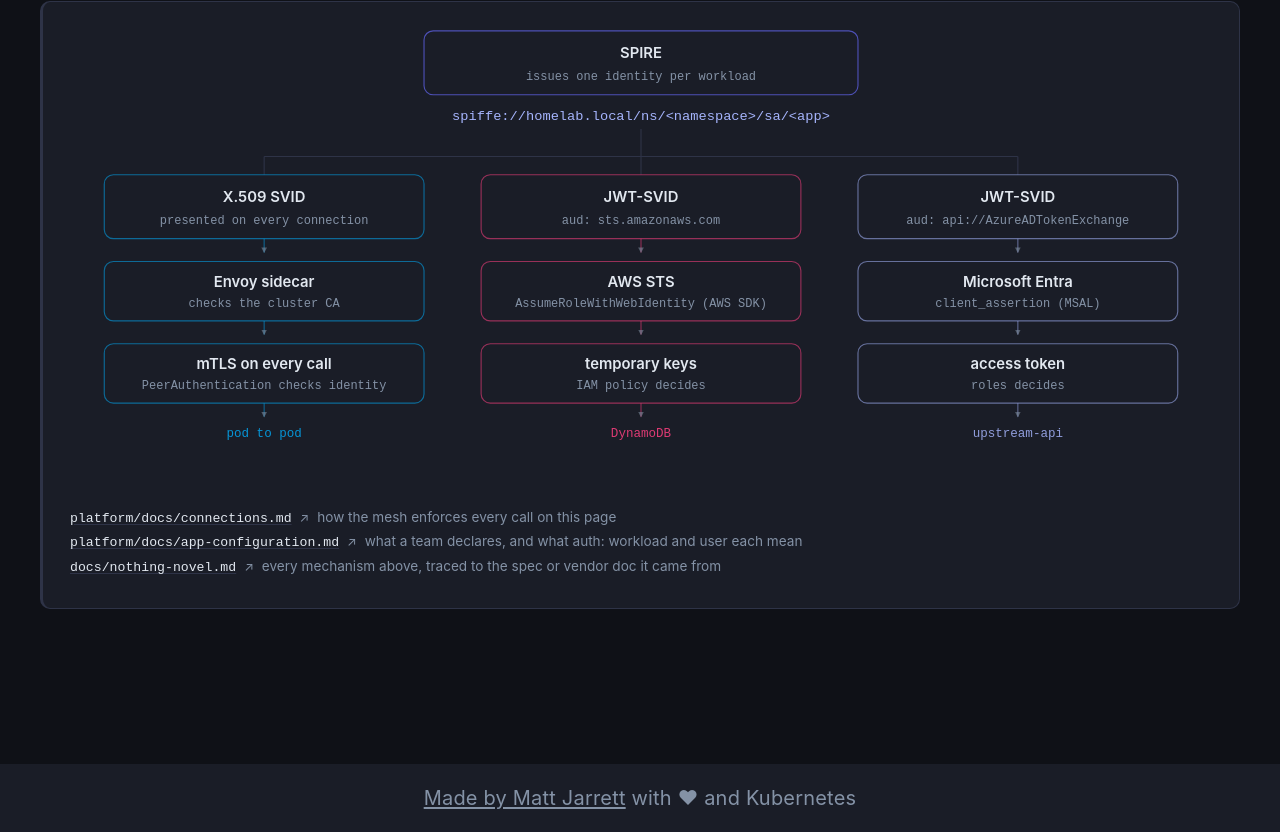
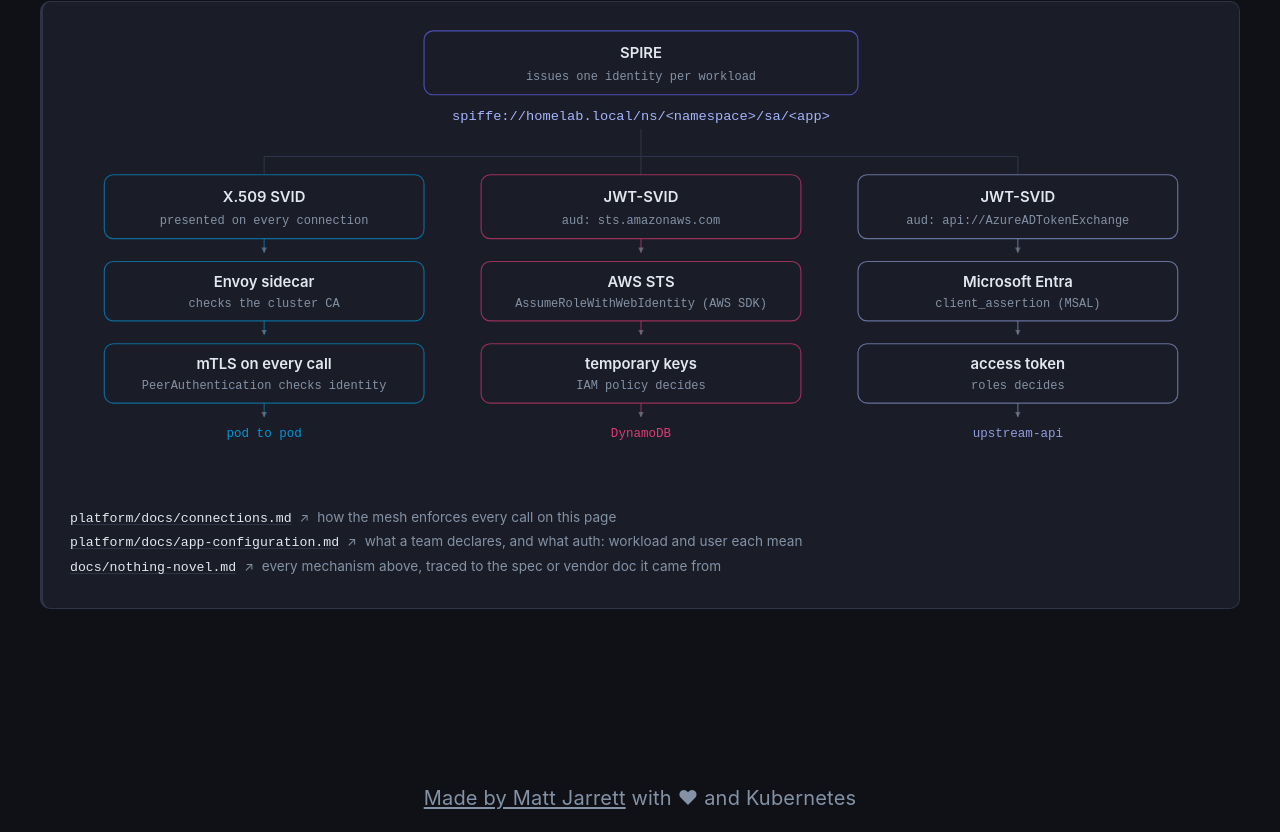
Before and after one commit to cujarrett/platform-connections-demo, an Angular app in the folder spa/: page / in a window 1280 px wide. Shown: the part 3484-4316 px from the top of the page. Built offline with nearby package versions, Linux system fonts and the light colour scheme.

Commit message:
fix: footer links to mattjarrett.dev and sits on the page background

```diff
--- a/spa/src/styles.css
+++ b/spa/src/styles.css
@@ -1260,7 +1260,6 @@
 .app-footer {
   text-align: center;
   padding: 0.9rem 1.5rem;
-  background: var(--color-surface);
   font-size: 1rem;
   color: var(--color-text-muted);
   letter-spacing: 0.01em;
```
